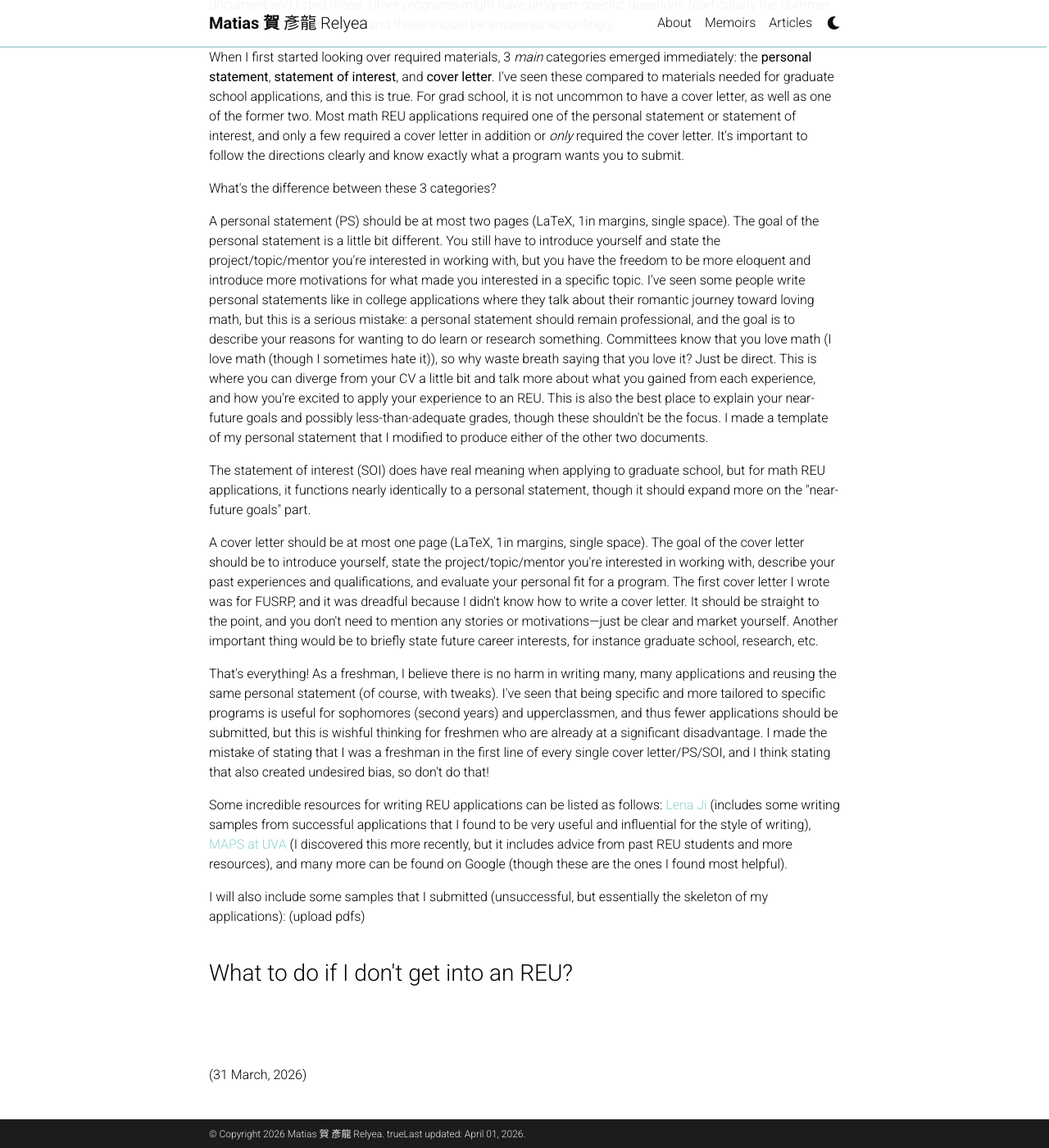
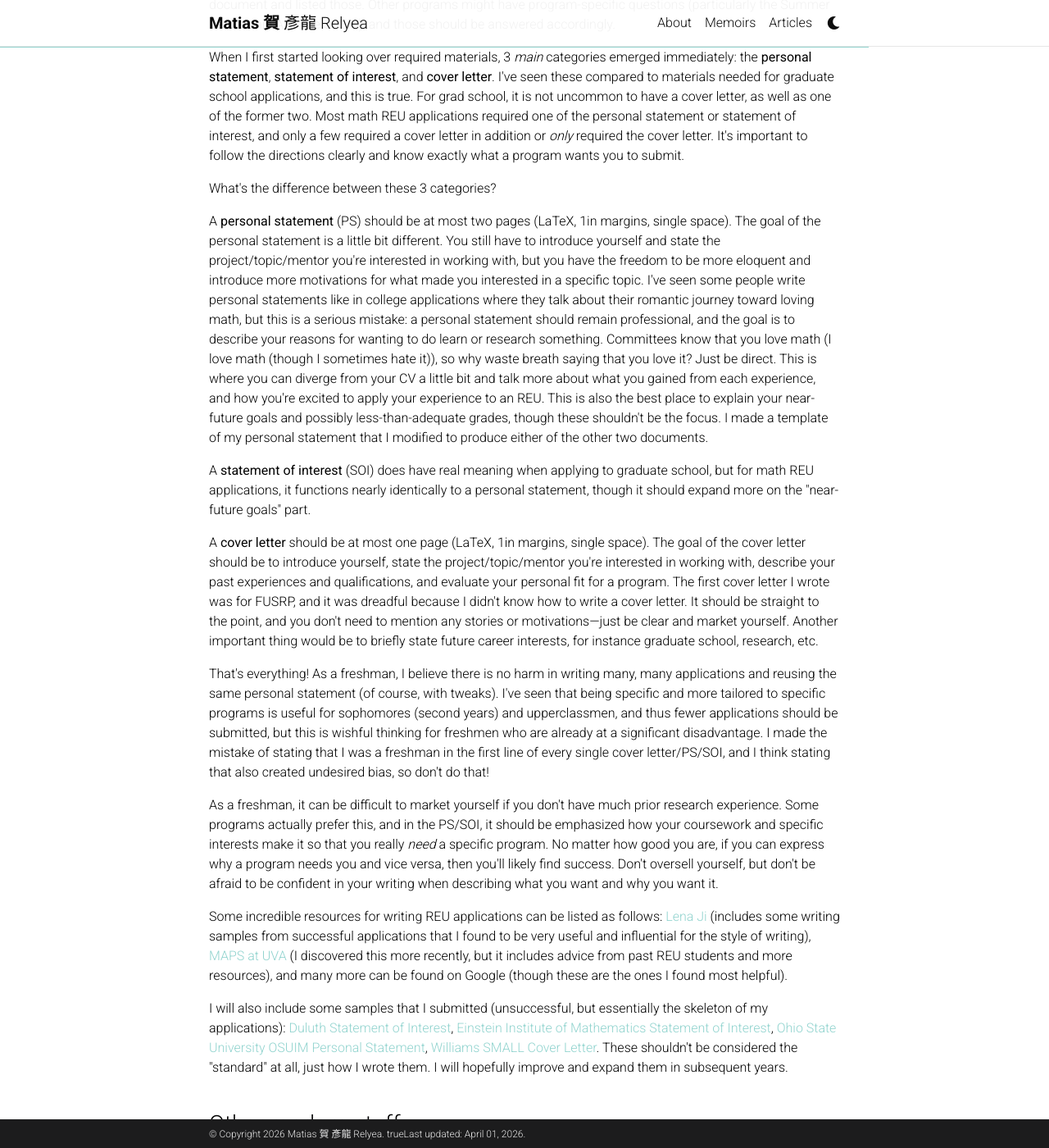
Before and after one commit to Quadcryo/quadcryo, a Jekyll site: the page built from _posts/2026-03-31-mathreus.md, in a window 1280 px wide and 1400 px high, scrolled down 4067 px. Shown: the whole window at 82% size. Built offline with Jekyll 4.4.1, drawn with Linux system fonts in a browser that asks for light colours; comment, search, counter and statistics services are not loaded; a style sheet for code colours, icons or effects is not loaded; some of the changed text lies outside the part shown.

Commit message:
final reu post version

```diff
--- a/_posts/2026-03-22-mathreus.md
+++ b/_posts/2026-03-31-mathreus.md
@@ -55,24 +55,29 @@
 
 <p> What's the difference between these 3 categories?
 
-<p> A personal statement (PS) should be at most two pages (LaTeX, 1in margins, single space). The goal of the personal statement is a little bit different. You still have to introduce yourself and state the project/topic/mentor you're interested in working with, but you have the freedom to be more eloquent and introduce more motivations for what made you interested in a specific topic. I've seen some people write personal statements like in college applications where they talk about their romantic journey toward loving math, but this is a serious mistake: a personal statement should remain professional, and the goal is to describe your reasons for wanting to do learn or research something. Committees know that you love math (I love math (though I sometimes hate it)), so why waste breath saying that you love it? Just be direct. This is where you can diverge from your CV a little bit and talk more about what you gained from each experience, and how you're excited to apply your experience to an REU. This is also the best place to explain your near-future goals and possibly less-than-adequate grades, though these shouldn't be the focus. I made a template of my personal statement that I modified to produce either of the other two documents. </p>
+<p> A <b>personal statement</b> (PS) should be at most two pages (LaTeX, 1in margins, single space). The goal of the personal statement is a little bit different. You still have to introduce yourself and state the project/topic/mentor you're interested in working with, but you have the freedom to be more eloquent and introduce more motivations for what made you interested in a specific topic. I've seen some people write personal statements like in college applications where they talk about their romantic journey toward loving math, but this is a serious mistake: a personal statement should remain professional, and the goal is to describe your reasons for wanting to do learn or research something. Committees know that you love math (I love math (though I sometimes hate it)), so why waste breath saying that you love it? Just be direct. This is where you can diverge from your CV a little bit and talk more about what you gained from each experience, and how you're excited to apply your experience to an REU. This is also the best place to explain your near-future goals and possibly less-than-adequate grades, though these shouldn't be the focus. I made a template of my personal statement that I modified to produce either of the other two documents. </p>
 
-<p> The statement of interest (SOI) does have real meaning when applying to graduate school, but for math REU applications, it functions nearly identically to a personal statement, though it should expand more on the "near-future goals" part. </p>
+<p> A <b>statement of interest</b> (SOI) does have real meaning when applying to graduate school, but for math REU applications, it functions nearly identically to a personal statement, though it should expand more on the "near-future goals" part. </p>
 
-<p> A cover letter should be at most one page (LaTeX, 1in margins, single space). The goal of the cover letter should be to introduce yourself, state the project/topic/mentor you're interested in working with, describe your past experiences and qualifications, and evaluate your personal fit for a program. The first cover letter I wrote was for FUSRP, and it was dreadful because I didn't know how to write a cover letter. It should be straight to the point, and you don't need to mention any stories or motivations—just be clear and market yourself. Another important thing would be to briefly state future career interests, for instance graduate school, research, etc. </p>
+<p> A <b>cover letter</b> should be at most one page (LaTeX, 1in margins, single space). The goal of the cover letter should be to introduce yourself, state the project/topic/mentor you're interested in working with, describe your past experiences and qualifications, and evaluate your personal fit for a program. The first cover letter I wrote was for FUSRP, and it was dreadful because I didn't know how to write a cover letter. It should be straight to the point, and you don't need to mention any stories or motivations—just be clear and market yourself. Another important thing would be to briefly state future career interests, for instance graduate school, research, etc. </p>
 
 <p> That's everything! As a freshman, I believe there is no harm in writing many, many applications and reusing the same personal statement (of course, with tweaks). I've seen that being specific and more tailored to specific programs is useful for sophomores (second years) and upperclassmen, and thus fewer applications should be submitted, but this is wishful thinking for freshmen who are already at a significant disadvantage. I made the mistake of stating that I was a freshman in the first line of every single cover letter/PS/SOI, and I think stating that also created undesired bias, so don't do that!</p>
 
+<p> As a freshman, it can be difficult to market yourself if you don't have much prior research experience. Some programs actually prefer this, and in the PS/SOI, it should be emphasized how your coursework and specific interests make it so that you really <i>need</i> a specific program. No matter how good you are, if you can express why a program needs you and vice versa, then you'll likely find success. Don't oversell yourself, but don't be afraid to be confident in your writing when describing what you want and why you want it. </p>
+
 <p> Some incredible resources for writing REU applications can be listed as follows: <a href="https://lji.web.illinois.edu/reus/">Lena Ji</a> (includes some writing samples from successful applications that I found to be very useful and influential for the style of writing), <a href="https://sites.google.com/view/maps-at-uva/topics-and-testimonials/research-experiences-for-undergraduates">MAPS at UVA</a> (I discovered this more recently, but it includes advice from past REU students and more resources), and many more can be found on Google (though these are the ones I found most helpful). </p>
 
-<p> I will also include some samples that I submitted (unsuccessful, but essentially the skeleton of my applications): (upload pdfs) </p>
+<p> I will also include some samples that I submitted (unsuccessful, but essentially the skeleton of my applications): <a href="https://quadcryo.github.io/quadcryo/assets/pdf/Duluth SOI.pdf">Duluth Statement of Interest</a>, <a href="https://quadcryo.github.io/quadcryo/assets/pdf/Einstein.pdf">Einstein Institute of Mathematics Statement of Interest</a>, <a href="https://quadcryo.github.io/quadcryo/assets/pdf/OSUIM PS.pdf">Ohio State University OSUIM Personal Statement</a>, <a href="https://quadcryo.github.io/quadcryo/assets/pdf/SMALL cover letter.pdf">Williams SMALL Cover Letter</a>. These shouldn't be considered the "standard" at all, just how I wrote them. I will hopefully improve and expand them in subsequent years. </p>
 <br>
-<h3>What to do if I don't get into an REU?</h3>
+<h3>Other random stuff</h3>
 
-<p>  </p>
-<br>
-<h3></h3>
+<p> I found that I was far too stressed when writing REU applications, and this slightly impacted my performance in the spring semester. Yes, REU applications are stressful, but they shouldn't be your primary focus. In a way, I let REUs dictate what was on my mind half the time, and this was pretty unhealthy. If I have learned anything from college applications, it's that letting something like this control your life is not a good idea. Research potential is built on knowledge, and if REUs become more important than coursework in your mind, then you are undermining your own potential for REUs in subsequent applications years and good research experiences in the future. I wish I had learned this earlier. Especially as a freshman, it should be more relaxed. </p>
+
+<p> Aside from this, here are some facts about decisions. Due to recent events, and events that will likely sustain for at least a few more years, many math REUs knew nothing about NSF funding and a couple were cancelled because of this. This is largely due to funding cuts. </p>
+
+<p> Decisions for math REUs come out in waves: 1st wave, 2nd wave, and theoretically there are $$n\in\mathbb{Z}$$ waves, but really every applicant is just on a very long waitlist. Some successful applicants to highly competitive programs receive decisions within a few days of the application deadline. Most receive decisions within a month of the deadline. If a decision isn't received by mid-March for early-to-mid February deadline applications, it is safe to assume that you were placed either on a short list, medium list, or the "infinitely long list" (which will likely result in rejection). Some programs do ghost, and while this is annoying, I suppose it is realistic. For freshmen applicants in particular, not receiving a decision for a while is normal, mostly because it is unlikely to be accepted immediately—if acceptance is a possibility, it is more likely to be placed on a short list or medium list, which takes a while to fully exhaust as other applicants claim and deny offers to other REUs. Patience is key. If a decision isn't received by, say, late April, this is a sign of rejection from most programs. Sending a brief email to a program to ask for a decision for "closure" isn't disrespectful at all, but don't do it too early. </p>
+
+<p> Anyway, this is my experience as a freshman applicant, and some advice that I gathered from people and resources online. Hopefully it will be useful. </p>
 <br>
 <br>
-
 (31 March, 2026)
```
Also changed, not shown: 8 other files.
